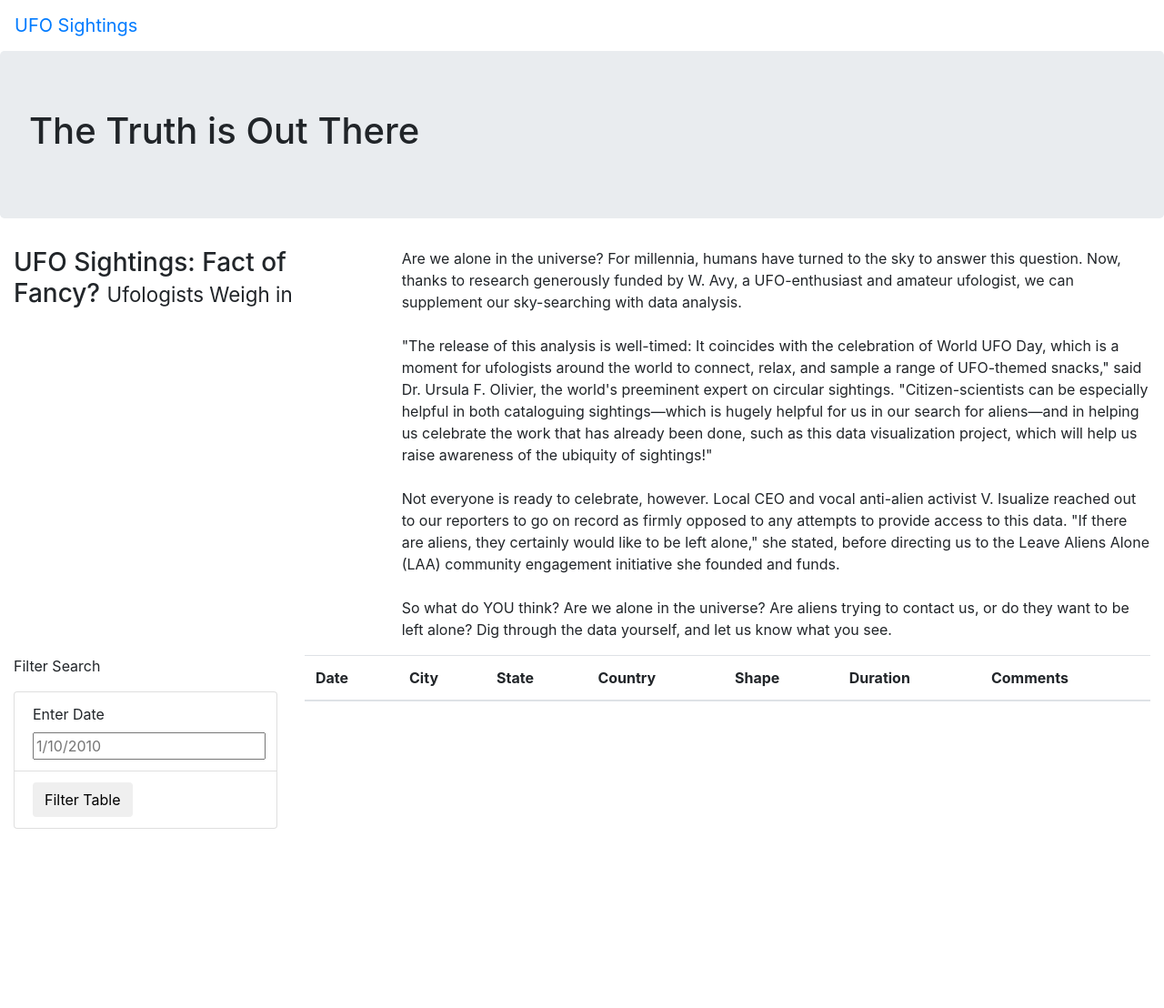
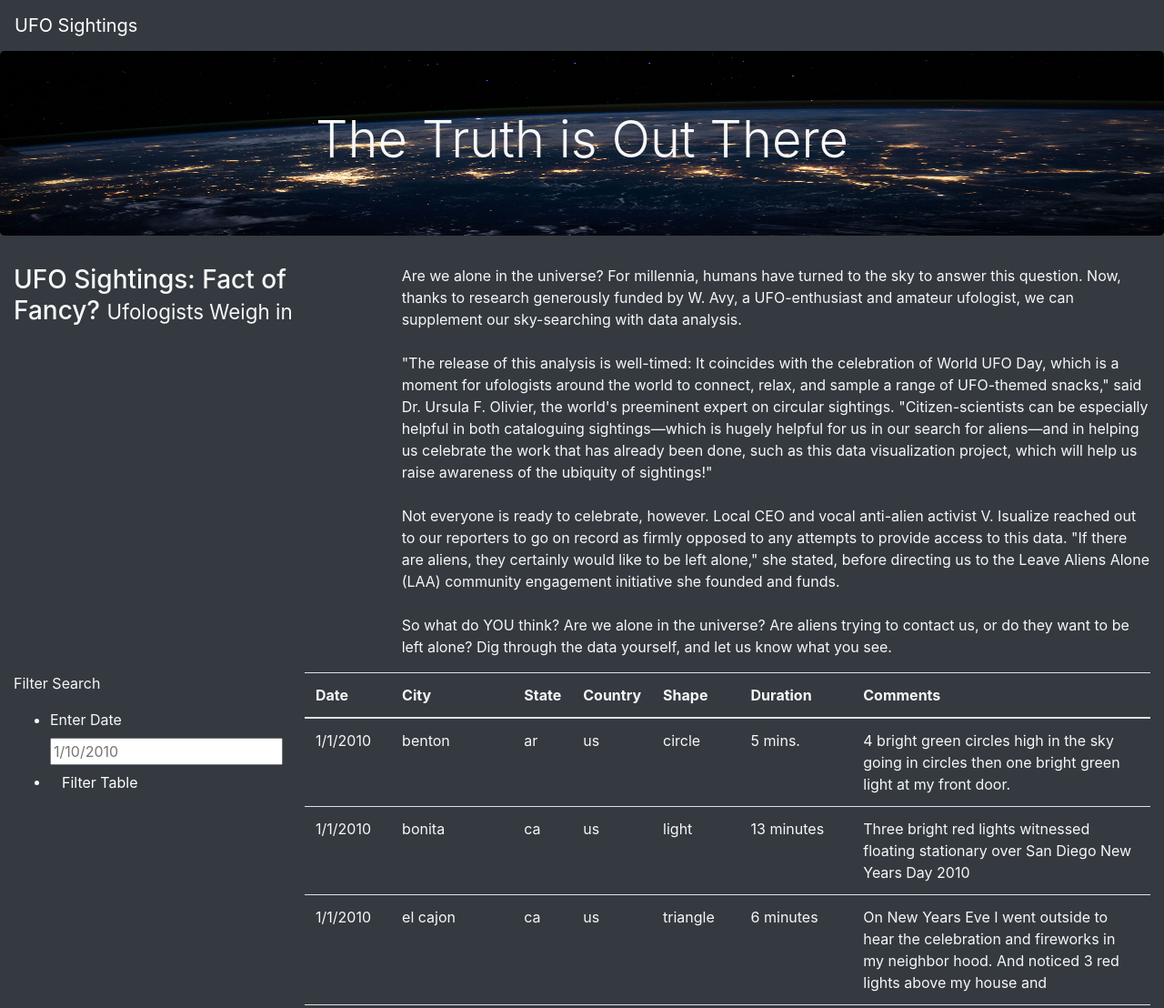
Before and after one commit to smjuni/UFOs, a plain HTML site: page index.html in a window 1280 px wide. Shown: the top 1108 px of the page at 91% size. Before the commit the page ends 911 px from the top, so only its background shows below. Drawn offline with nearby package versions, Linux system fonts and the light colour scheme; files that its build step writes are made by us from their sources.

Commit message:
completed module work

```diff
--- a/index.html
+++ b/index.html
@@ -12,14 +12,14 @@
   />
   <link rel="stylesheet" href="static/css/style.css">
 </head>
-<body>
+<body class="bg-dark">
     <div class="wrapper">
-        <nav class="navbar navbar-expand-lg">
+        <nav class="navbar navbar-dark bg-dark navbar-expand-lg">
             <a class = "navbar-brand" href="index.html">UFO Sightings</a>
         </nav>
     </div>
     <div class="jumbotron">
-        <h1>The Truth is Out There</h1>
+        <h1 class="display-4">The Truth is Out There</h1>
     </div>
     <div class="container-fluid">
         <div class="row">
@@ -41,15 +41,15 @@
     <div class="container-fluid">
         <div class="row">
             <div class="col-md-3">
-                <form>
+                <form class="bg-dark">
                     <p>Filter Search</p>
-                    <ul class="list-group">
-                        <li class= "list-group-item">
+                    <ul class="bg-dark" class="list-group">
+                        <li class= "bg-dark" class="list-group-item">
                             <label for="date">Enter Date</label>
                             <input type="text" placeholder="1/10/2010" id="datetime"/>
                         </li>
-                        <li class="list-group-item">
-                            <button id="filter-btn" type="button" class="btn btn-default">Filter Table</button>
+                        <li class="bg-dark" class="list-group-item">
+                            <button id="filter-btn" type="button" class="btn btn-dark">Filter Table</button>
                         </li>
                     </ul>
                 </form>
@@ -72,5 +72,8 @@
             </div>
         </div>
     </div>
+    <script src="https://cdnjs.cloudflare.com/ajax/libs/d3/4.11.0/d3.js"></script>
+    <script src="static/js/data.js"></script>
+    <script src="static/js/app.js"></script>
 </body>
 </html>
--- /dev/null
+++ b/static/css/style.css
@@ -0,0 +1,10 @@
+body {
+    color: #f7f7f7;
+
+}
+
+.jumbotron {
+    background-image: url("../images/nasa.jpg");
+    background-size: 100% 100%;
+    text-align: center;
+}
--- a/static/js/app.js
+++ b/static/js/app.js
@@ -11,7 +11,7 @@ function buildTable(data){
 
     //Next, loop through each object in the data
     // and append a row and cells for each value in the row
-    data.forEach((dataRow) =>{
+    data.forEach((dataRow) => {
         // append a row to the table body
         let row = tbody.append("tr");
 
@@ -27,7 +27,7 @@ function buildTable(data){
 
 function handleClick() {
     //Grab the datetime value from the filter
-    let date = d3.select(#datetime).property("value");
+    let date = d3.select("#datetime").property("value");
     let filteredData = tableData;
 
     //Check to see if a datea was entered and filter the
```
Also changed, not shown: static/images/nasa.jpg (added), static/style.css (deleted).
